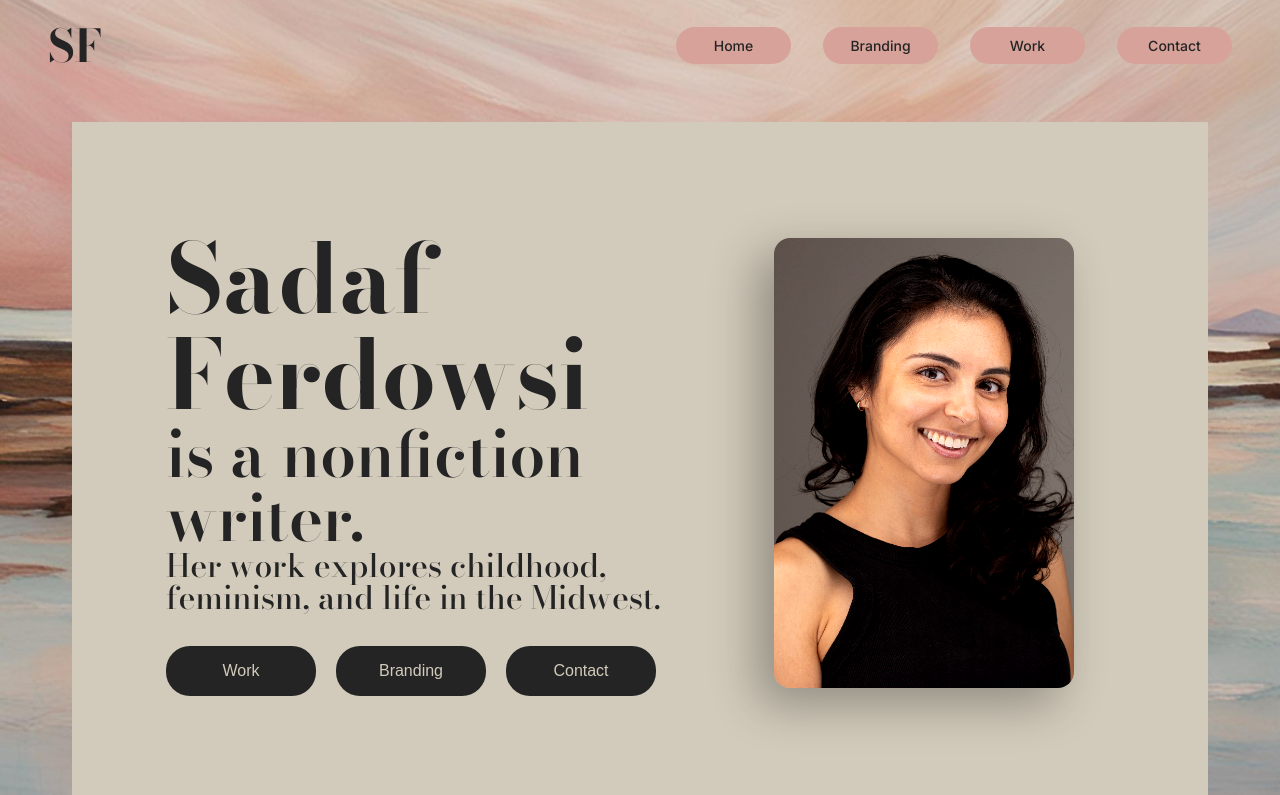
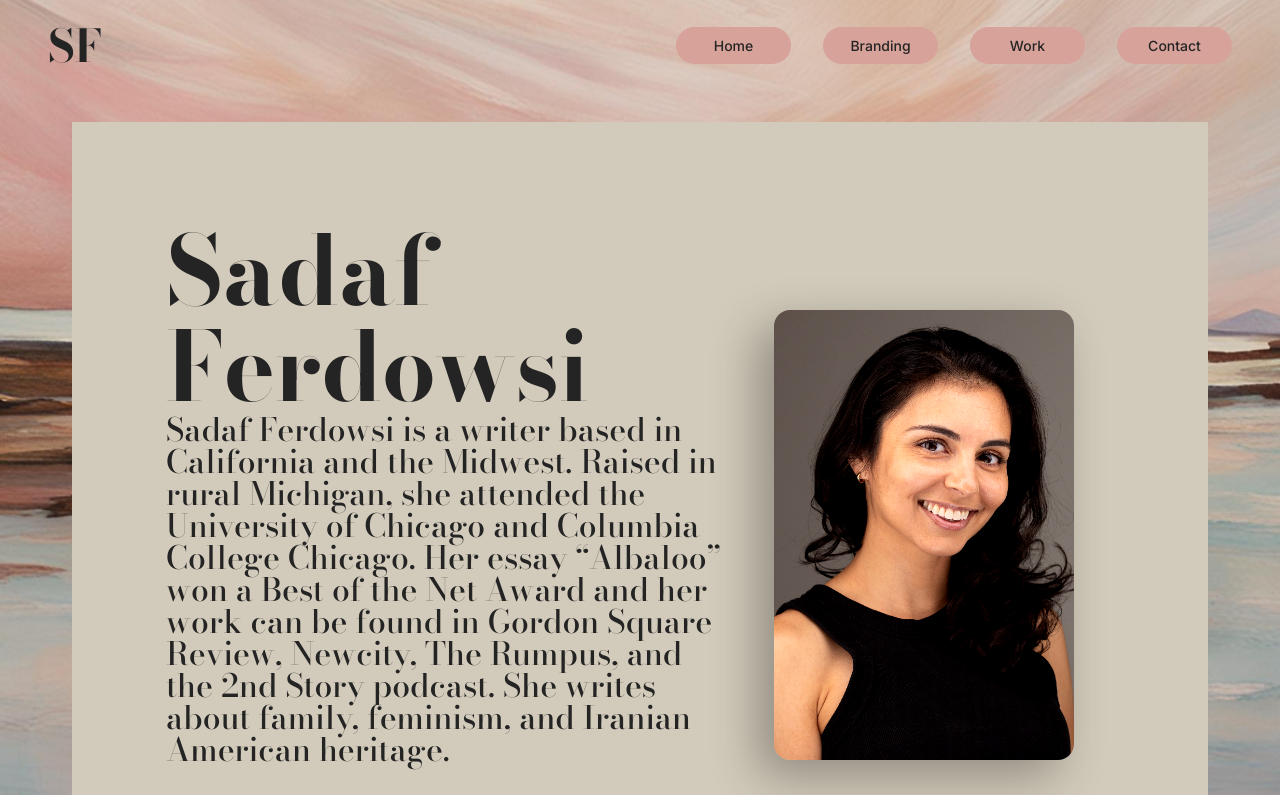
Before and after one commit to mbaptistabenedict/SFPortfolio, a plain HTML site: page index.html in a window 1280 px wide. Shown: the top 795 px of the page. Drawn offline with nearby package versions, Linux system fonts and the light colour scheme.

Commit message:
updated blurb

```diff
--- a/index.html
+++ b/index.html
@@ -38,9 +38,13 @@
               Sadaf <br />
               Ferdowsi
             </h1>
-            <h2>is a nonfiction writer.</h2>
             <h3>
-              Her work explores childhood, feminism, and life in the Midwest.
+              Sadaf Ferdowsi is a writer based in California and the Midwest.
+              Raised in rural Michigan, she attended the University of Chicago
+              and Columbia College Chicago. Her essay “Albaloo” won a Best of
+              the Net Award and her work can be found in Gordon Square Review,
+              Newcity, The Rumpus, and the 2nd Story podcast. She writes about
+              family, feminism, and Iranian American heritage.
             </h3>
             <a href="./work.html"><button class="hero__button">Work</button></a>
             <a href="./branding.html"
```
